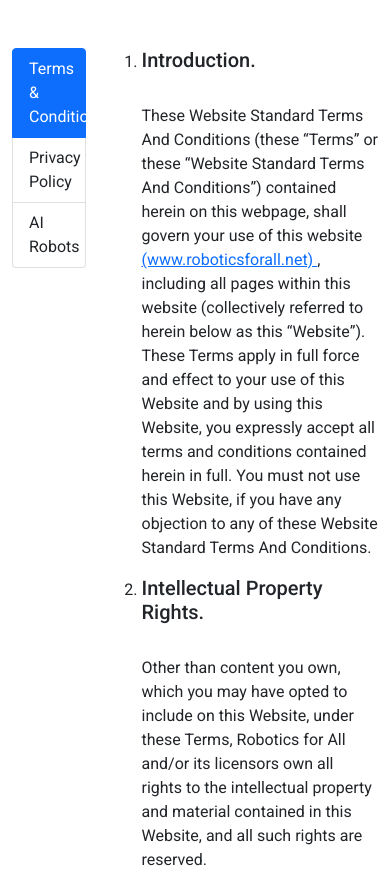
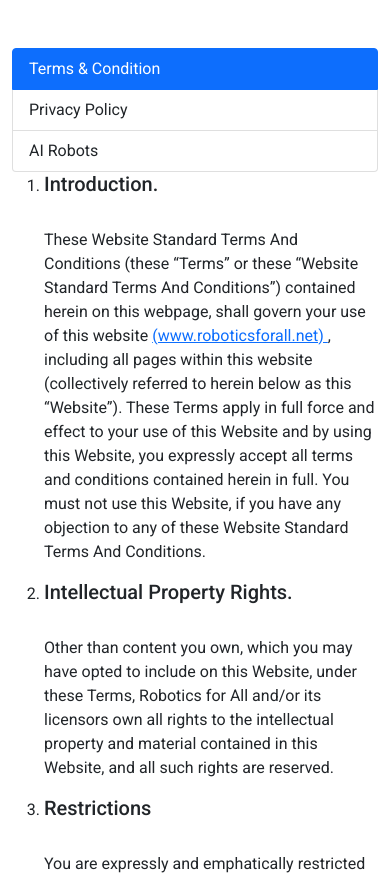
Before and after one commit to irshath96/Task-footer, a plain HTML site: page index.html in a window 390 px wide. Shown: the top 875 px of the page. Drawn offline with nearby package versions, Linux system fonts and the light colour scheme.

Commit message:
Update index.html

```diff
--- a/index.html
+++ b/index.html
@@ -30,7 +30,7 @@
 
     <div class="container pt-5">
         <div class="row">
-            <div class="col-3">
+            <div class="col-md-3">
                 <div class="list-group" id="list-tab" role="tablist">
 
                     <a class="list-group-item list-group-item active" id="terms-condition" data-bs-toggle="list"
@@ -44,7 +44,7 @@
 
                 </div>
             </div>
-            <div class="col-9">
+            <div class="col-md-9">
                 <div class="tab-content" id="nav-tabContent">
                     <div class="tab-pane fade show active" id="list-terms" role="tabpanel"
                         aria-labelledby="terms-condition">
```
